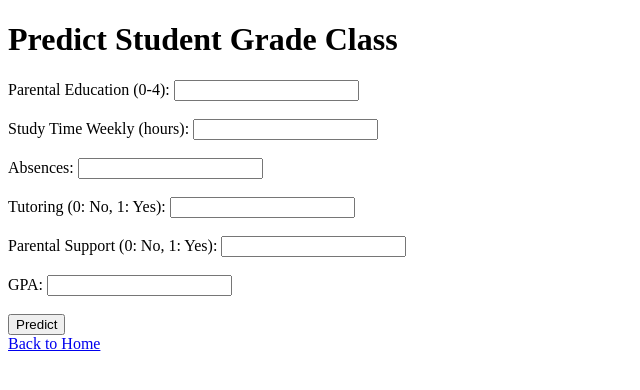
After one commit to Thian0509/MLG382-Guided-Project, a Flask app: page /predict in a window 1280 px wide. The commit adds this page. Shown: the top 390 px of the page, without its empty margins (0-640 px from the left). Run offline with Flask 3, Linux system fonts and the light colour scheme; parts of the project's set-up code (start-up, migrations or seed data) failed here and were passed over.

Commit message:
Added predict student grade class functionality

```diff
--- a/app.py
+++ b/app.py
@@ -1,14 +1,19 @@
-from flask import Flask, render_template, Response
+from flask import Flask, render_template, Response, request
 import pandas as pd
 import matplotlib.pyplot as plt
 import seaborn as sns
 import io
 import base64
+import numpy as np
+import joblib
 
 app = Flask(__name__)
 
 # Load the dataset
 df = pd.read_csv('Student_performance_data.csv')
+
+# Load the trained Random Forest model
+model = joblib.load('model.pkl')
 
 @app.route('/')
 def home():
@@ -65,5 +70,37 @@ def parental_support_distribution():
     plt.close()
     return render_template('plot.html', plot_url=plot_url)
 
+@app.route('/predict', methods=['GET', 'POST'])
+def predict():
+    if request.method == 'POST':
+        # Get form data
+        parental_education = int(request.form['ParentalEducation'])
+        study_time_weekly = float(request.form['StudyTimeWeekly'])
+        absences = int(request.form['Absences'])
+        tutoring = int(request.form['Tutoring'])
+        parental_support = int(request.form['ParentalSupport'])
+        gpa = float(request.form['GPA'])
+
+        # Create a DataFrame for the input
+        input_data = pd.DataFrame({
+            'ParentalEducation': [parental_education],
+            'StudyTimeWeekly': [study_time_weekly],
+            'Absences': [absences],
+            'Tutoring': [tutoring],
+            'ParentalSupport': [parental_support],
+            'GPA': [gpa]
+        })
+
+        # Make a prediction
+        prediction = model.predict(input_data)[0]
+
+        # Map the prediction to grade class
+        grade_class_mapping = {0: 'A', 1: 'B', 2: 'C', 3: 'D', 4: 'F'}
+        predicted_grade = grade_class_mapping[prediction]
+
+        return render_template('result.html', grade=predicted_grade)
+
+    return render_template('predict.html')
+
 if __name__ == '__main__':
     app.run(host='0.0.0.0', port=5000)
--- a/templates/index.html
+++ b/templates/index.html
@@ -11,6 +11,7 @@
         <li><a href="/grade-class-distribution">Grade Class Distribution</a></li>
         <li><a href="/absences-distribution">Absences Distribution</a></li>
         <li><a href="/parental-support-distribution">Parental Support Distribution</a></li>
+        <li><a href="/predict">Predict Student Grade Class</a></li>
     </ul>
 </body>
 </html>
--- /dev/null
+++ b/templates/predict.html
@@ -0,0 +1,33 @@
+<!DOCTYPE html>
+<html lang="en">
+<head>
+    <meta charset="UTF-8">
+    <meta name="viewport" content="width=device-width, initial-scale=1.0">
+    <title>Predict Grade Class</title>
+</head>
+<body>
+    <h1>Predict Student Grade Class</h1>
+    <form action="/predict" method="POST">
+        <label for="ParentalEducation">Parental Education (0-4):</label>
+        <input type="number" id="ParentalEducation" name="ParentalEducation" required><br><br>
+
+        <label for="StudyTimeWeekly">Study Time Weekly (hours):</label>
+        <input type="number" step="0.1" id="StudyTimeWeekly" name="StudyTimeWeekly" required><br><br>
+
+        <label for="Absences">Absences:</label>
+        <input type="number" id="Absences" name="Absences" required><br><br>
+
+        <label for="Tutoring">Tutoring (0: No, 1: Yes):</label>
+        <input type="number" id="Tutoring" name="Tutoring" required><br><br>
+
+        <label for="ParentalSupport">Parental Support (0: No, 1: Yes):</label>
+        <input type="number" id="ParentalSupport" name="ParentalSupport" required><br><br>
+
+        <label for="GPA">GPA:</label>
+        <input type="number" step="0.1" id="GPA" name="GPA" required><br><br>
+
+        <button type="submit">Predict</button>
+    </form>
+    <a href="/">Back to Home</a>
+</body>
+</html>
```
Also changed, not shown: templates/result.html (added, +14 -0 lines).
